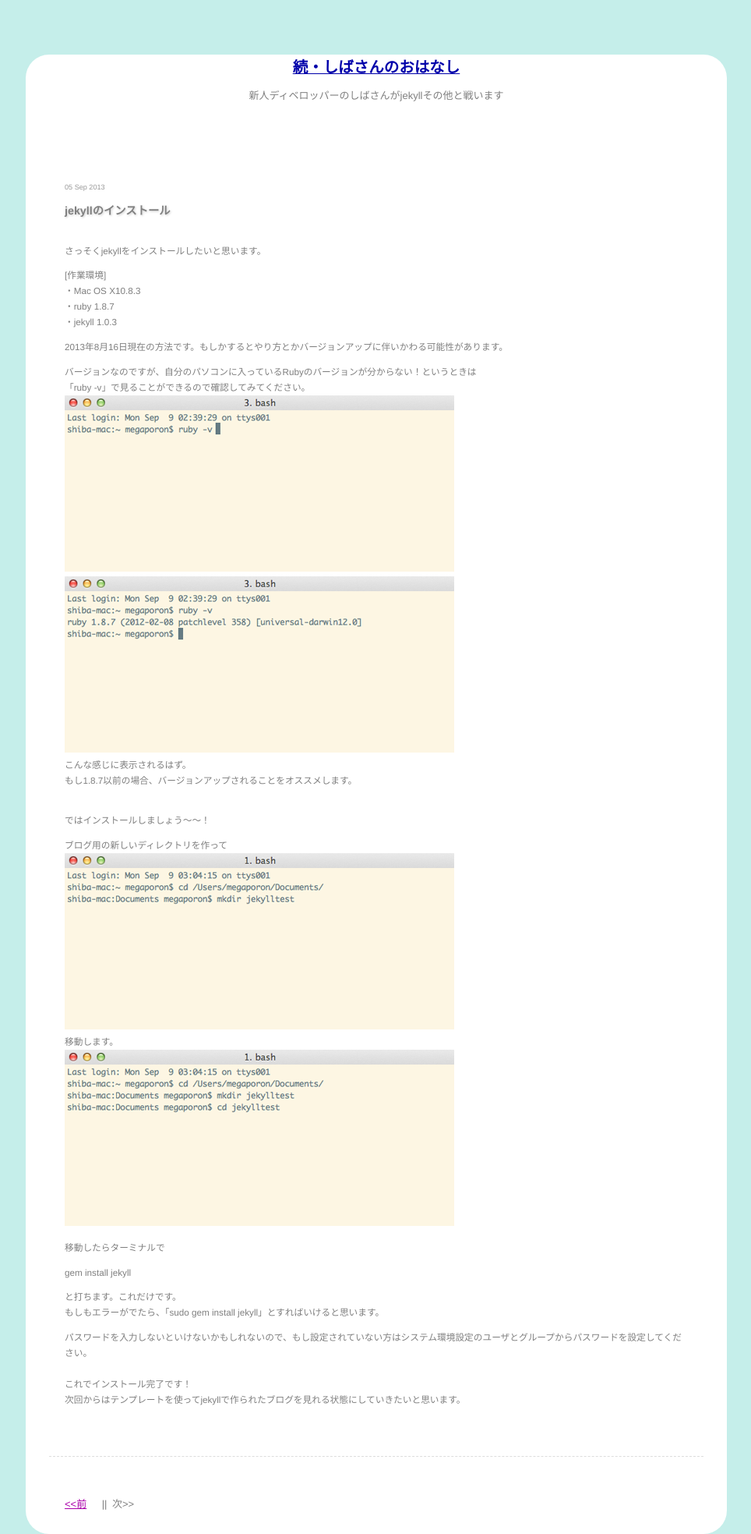
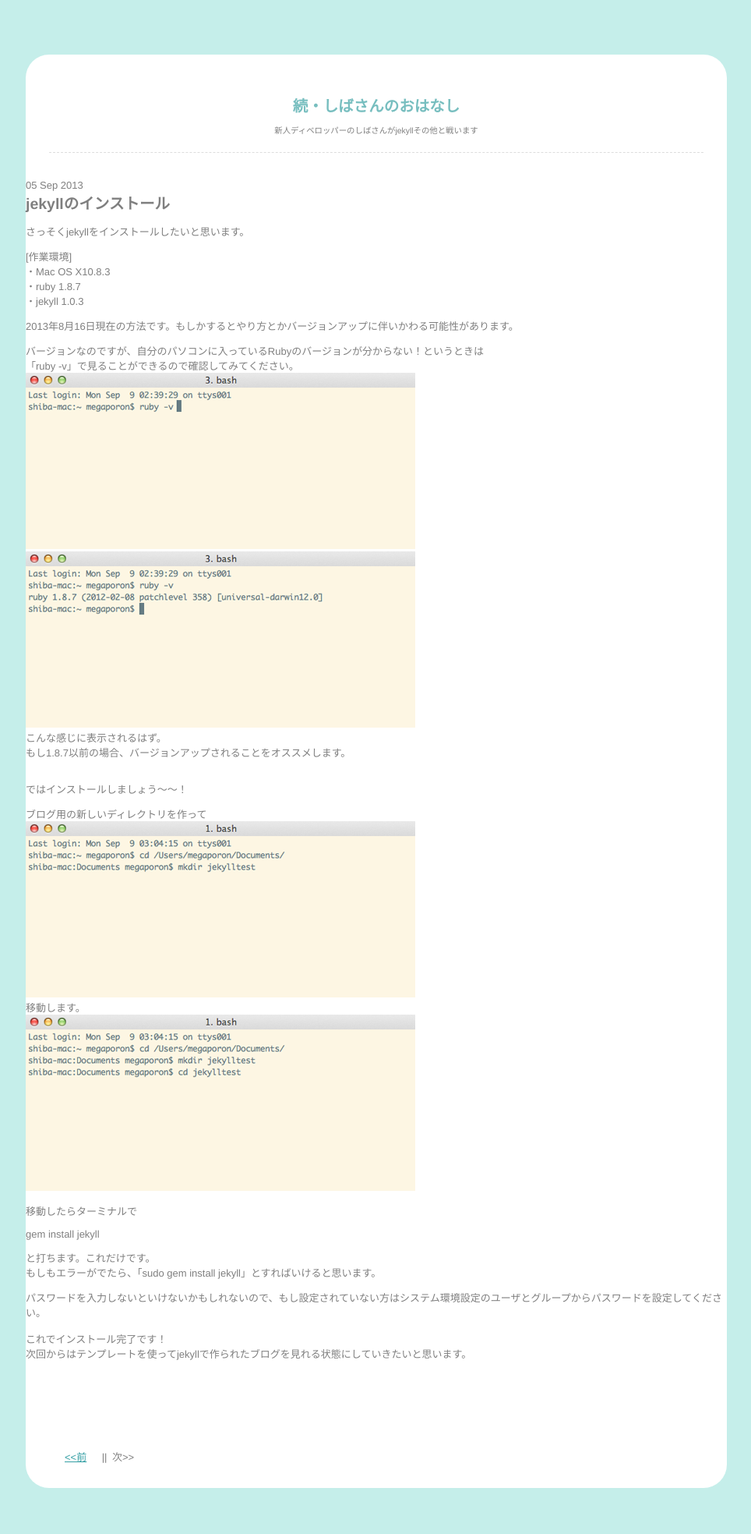
Before and after one commit to shibacha/megaporon.github.io, a Jekyll site: the page built from index.html, in a window 1280 px wide. Shown: the whole page at 78% size, without its empty margins (157-1121 px from the left). Built offline with Jekyll 4.4.1, drawn with Linux system fonts in a browser that asks for light colours; after the commit the page ends 1908 px from its top, so only the background shows below that.

Commit message:
css modify

```diff
--- a/css/main.css
+++ b/css/main.css
@@ -10,125 +10,109 @@
   padding: 0;
 }
 
-html, body { height: 100%; }
+html, body, .wrapper {
+  height: 100%;
+}
 
 body {
-  background-color: #FFF;
   font: 13.34px Helvetica, Arial, sans-serif;
   font-size: small;
-  text-align: center;
+  background-color: #c5eeea;
+  color: #7f7f7f;
 }
 
-h1, h2, h3, h4, h5, h6 {
-  font-size: 100%; }
-
-/*h1 { margin-bottom: 1em; }*/
-p { margin: 1em 0; }
-
-a         { color: #00a; }
-a:hover   { color: #000; }
-a:visited { color: #a0a; }
-
-table {
-  font-size: inherit;
-  font: 100%;
+p {
+  margin: 1em 0;
 }
 
 ul li {
   list-style: none;
 }
 
-/*****************************************************************************/
-/*
-/* Home
-/*
-/*****************************************************************************/
-ul.posts {
-  list-style-type: none;
-  margin-bottom: 2em;
+.wrapper {
+  margin: 0 auto;
 }
 
-ul.posts li {
-  line-height: 1.75em;
+.header {
+  width: 900px;
+  height: 150px;
+  margin: 70px auto 0;
+  background-color: #fff;
+  border-radius: 30px 30px 0 0;
+  text-align: center;
 }
 
-ul.posts span {
-  color: #aaa;
-  font-family: Monaco, "Courier New", monospace;
-  font-size: 80%;
+.content {
+  width: 900px;
+  height: auto;
+  margin: 0 auto;
+  padding: 10px 0 50px;
+  background-color: #fff;
 }
+
+.footer {
+  width: 900px;
+  height: 100px;
+  margin: 0 auto 0px;
+  margin-bottom: 30px;
+  background-color: #fff;
+  border-radius: 0 0 30px 30px;
+}
+
+.pagelink {
+  margin: 0 auto;
+  padding: 50px 50px 0;
+  text-align: center;
+}
+
+.pagelink li {
+  float: left;
+}
+
+.pagelink li a {
+  color: #359fa4;
+}
+
+.copy {
+  padding: 30px 50px;
+  font-size: 12px;
+}
+
+.deco-line {
+  margin: 0 30px;
+  border-bottom: 1px dashed #ddd;
+}
+
 
 /*****************************************************************************/
 /*
-/* Site
+/* default
 /*
 /*****************************************************************************/
 
-.site {
-  font-size: 115%;
-  text-align: justify;
-  width: 42em;
-  margin: 3em auto 2em;
-  line-height: 1.5em;
+.title {
+  font-size: 1.5em;
 }
 
-.site .header a {
+.site-title a {
   font-weight: bold;
   text-decoration: none;
+  color: #77bebf;
 }
 
-.site .header h1.title {
-  display: inline-block;
-  margin-bottom: 2em;
+.site-title a:hover {
+  color: #9beff4;
 }
 
-.site .header h1.title a {
-  color: #a00;
+.site-about {
+  padding: 50px 50px 10px;
 }
 
-.site .header h1.title a:hover {
-  color: #000;
+.site-txt {
+  color: #7f7f7f;
+  font-size: 0.8em;
 }
 
-.site .header a.extra {
-  color: #aaa;
-  margin-left: 1em;
-}
-
-.site .header a.extra:hover {
-  color: #000;
-}
-
-.site .meta {
-  color: #aaa;
-}
-
-.site .footer {
-  font-size: 80%;
-  color: #666;
-  border-top: 4px solid #eee;
-  margin-top: 2em;
-  overflow: hidden;
-}
-
-.site .footer .contact {
-  float: left;
-  margin-right: 3em;
-}
-
-.site .footer .contact a {
-  color: #8085C1;
-}
-
-.site .footer .rss {
-  margin-top: 1.1em;
-  margin-right: -.2em;
-  float: right;
-}
-
-.site .footer .rss img {
-  border: 0;
-}
 
 /*****************************************************************************/
 /*
@@ -136,161 +120,26 @@ ul.posts span {
 /*
 /*****************************************************************************/
 
-/* standard */
-.post pre {
-  border: 1px solid #ddd;
-  background-color: #eef;
-  padding: 0 .4em;
-}
-
-.post ul, .post ol {
-  margin-left: 1.35em;
-}
-
-.post code {
-  border: 1px solid #ddd;
-  background-color: #eef;
-  padding: 0 .2em;
-}
-
-.post pre code {
-  border: none;
-}
-
-/* terminal */
-.post pre.terminal {
-  border: 1px solid #000;
-  background-color: #333;
-  color: #FFF;
-}
-
-.post pre.terminal code {
-  background-color: #333;
-}
-
-
-
-
-
-
-
-
-
-
-
-
-
-
-
-
-html, body, .wrapper {
-  height: 100%;
-}
-
-body {
-  background-color: #c5eeea;
-  /*background-color: #ededed;*/
-  /*ここで背景のベースカラーを指定する*/
-/*background-color: #e1fffd;*/
-
-/*ここでCSS3のグラデーションをつかってストライプのパターン・色を指定する
-（※色を変える場合は#fffffffの部分を変更）*/
-/*background-image: -webkit-gradient(linear, 0 0, 100% 0, color-stop(.5, #c6f2e7), color-stop(.5, transparent), to(transparent));*/
-
-/*ここでパターンの大きさを指定する
-（※ストライプの太さ）*/
-/*-webkit-background-size: 60px;*/
-color: #7f7f7f;
-
-}
-
-.wrapper {
-  margin: 0 auto;
-}
-
-.header {
-  margin: 70px auto 0;
-  width: 900px;
-  height: 150px;
-  /*background-color: #91b0ac;*/
-  background-color: #fff;
-  border-radius: 30px 30px 0 0;
-  /*box-shadow: 0px 0px 20px rgba(0,0,0,0.2);*/
-
-}
-
-.content {
-  margin: 0 auto;
-  padding: 10px 0 50px;
-  width: 900px;
-  height: auto;
-  /*background-color: #a6b07c;*/
-  background-color: #fff;
-    /*border-radius: 0 0 30px 30px;*/
-
-  /*box-shadow: 0px 0px 20px rgba(0,0,0,0.2);*/
-}
-
-.footer {
-  margin: 0 auto 0px;
-  width: 900px;
-  height: 100px;
-  /*background-color: #91b0ac;*/
-  background-color: #fff;
-  border-radius: 0 0 30px 30px;
-  /*box-shadow: 0px 0px 20px rgba(0,0,0,0.2);*/
-    margin-bottom: 30px;
-}
-
-.about {
-  padding: 50px 50px 10px;
-}
-.title {
-  /*text-align: ce*/
-  font-size: 1.5em;
-  color: #77bebf;
-}
-.txt {
-  /*padding-top: 10px;*/
-  font-size: 0.8em;
-  color: #7f7f7f;
-
-}
-.title-line {
-  border-bottom: 1px dashed #ddd;
-  margin: 0 30px;
-
-}
-
-.kiji {
+.page-body {
   padding: 0 50px;
   text-align: left;
   line-height: 20px;
 }
-.pagelink {
-  padding: 50px 50px 0;
-  text-align: center;
-  margin: 0 auto;
+
+.page-date {
+  padding-bottom: 10px;
+  color: #989898;
+  font-size: 0.7em;
 }
-.pagelink li {
-  float: left;
-}
-.copy {
-  padding: 30px 50px;
-  font-size: 12px;
-}
-.kiji-day {
-  padding-bottom: 10px;
-  font-size: 0.7em;
-  color: #989898;
-}
-.kiji-title {
+
+.page-title {
   padding-bottom: 20px;
+  color: #7f7f7f;
   font-size: 1.1em;
-  color: #7f7f7f;
   text-shadow: 1px 1px 3px #c9c9c9;
 }
-.kiji-txt {
-font-size: 0.9em;
-color: #7f7f7f;
+
+.page-txt {
+  color: #7f7f7f;
+  font-size: 0.9em;
 }
```
